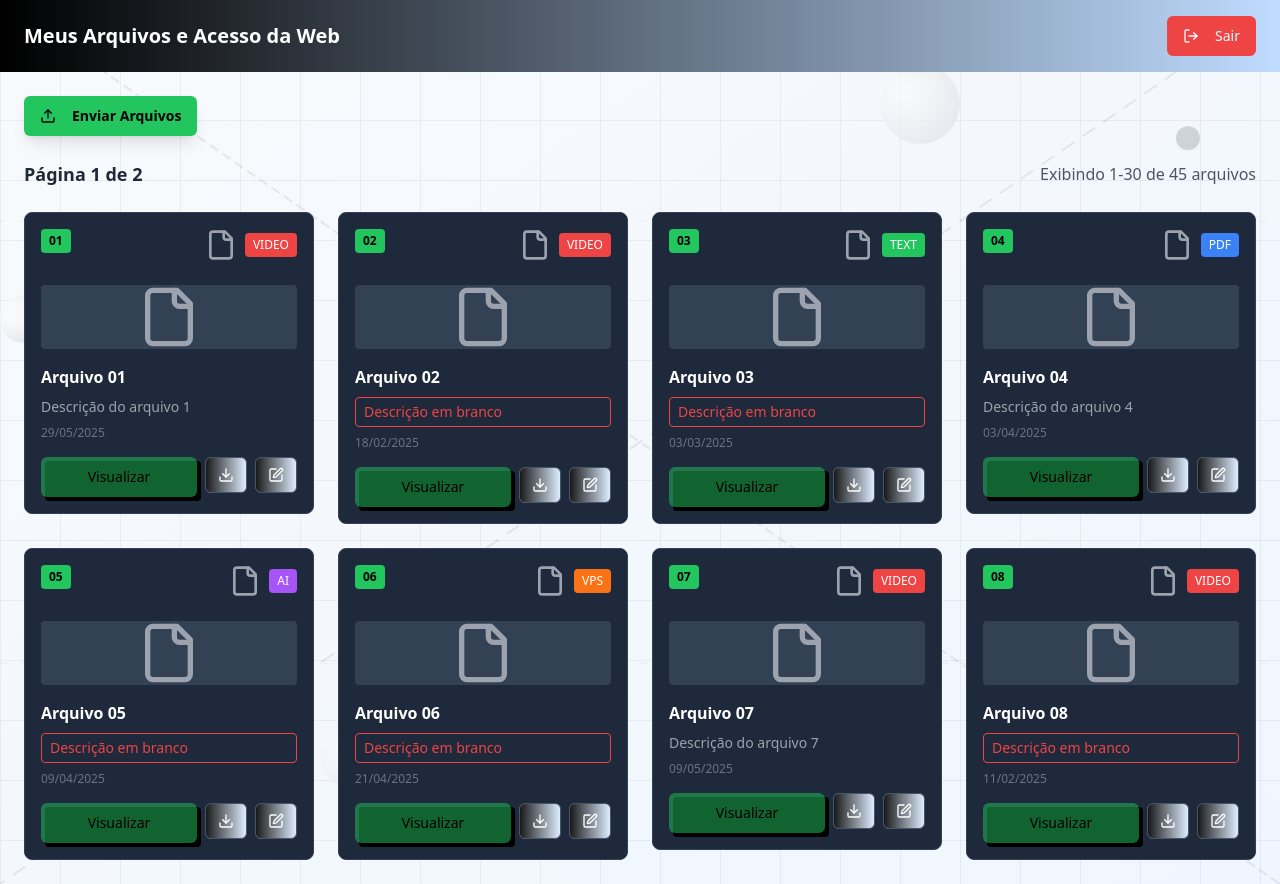
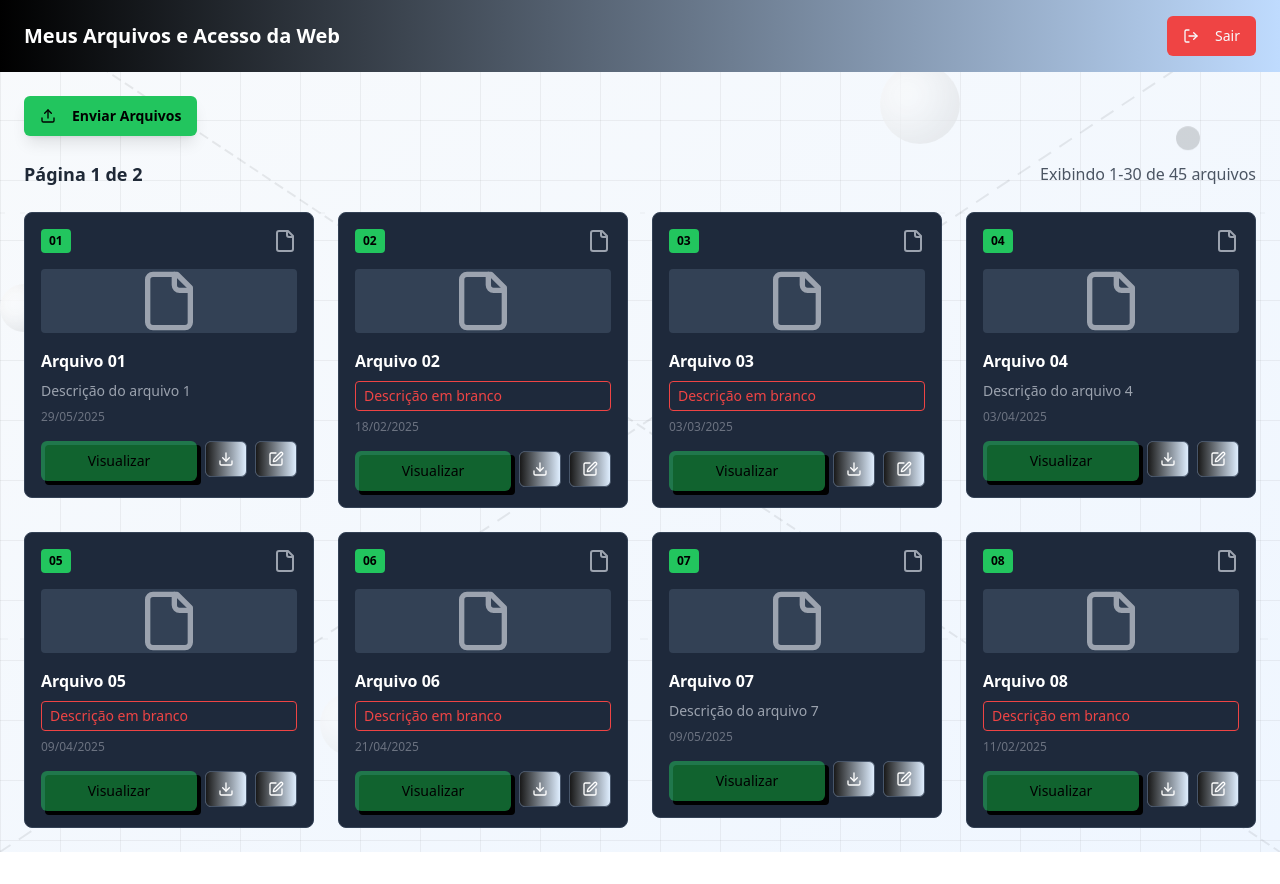
Before and after one commit to Facility2025/mystic-mirror-web-copy, a React (Vite) app: page / in a window 1280 px wide. Both pictures are taken after typing "name@example.com", "Sample123" into the empty fields and a click on the button "Entrar". After the commit the page ends 852 px from the top, so only its background shows below. Built offline with nearby package versions, Linux system fonts and the light colour scheme.

Commit message:
Remove all but numbers and icon
Remove all content from divs, leaving only the file number and icon.

```diff
--- a/src/components/FileCard.tsx
+++ b/src/components/FileCard.tsx
@@ -1,4 +1,3 @@
-
 import React, { useState } from 'react';
 import { Download, Edit, File } from 'lucide-react';
 import { Button } from '@/components/ui/button';
@@ -52,18 +51,11 @@ const FileCard = ({ id, name, description, date, type, icon, fileUrl, fileType,
 
   return (
     <div className="bg-slate-800 border border-slate-700 rounded-lg p-4 hover:border-purple-500 transition-colors">
-      <div className="flex justify-between items-start mb-4">
+      <div className="flex justify-between items-center mb-4">
         <span className="bg-green-500 text-black text-xs font-bold px-2 py-1 rounded">
           {id}
         </span>
-        <div className="text-right">
-          <div className="flex items-center justify-end space-x-2 mb-2">
-            <File className="h-8 w-8 text-gray-400" />
-            <span className={`text-white text-xs px-2 py-1 rounded ${getTypeColor(type)}`}>
-              {type}
-            </span>
-          </div>
-        </div>
+        <File className="h-6 w-6 text-gray-400" />
       </div>
 
       <div className="flex-1 mb-4 bg-slate-700 rounded overflow-hidden">
```
